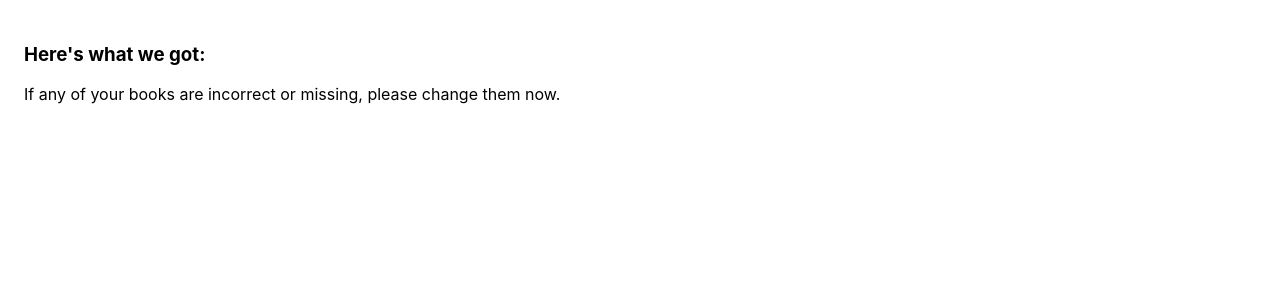
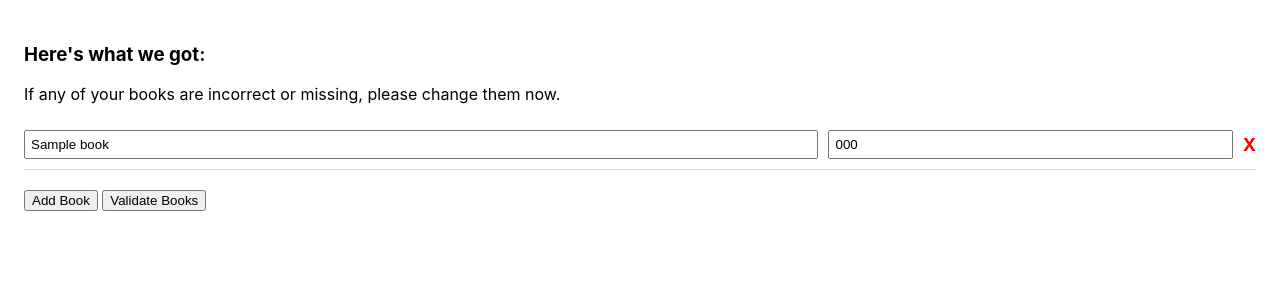
Before and after one commit to mark-ayiah/CPSC-464-Inclusive-Syllabi, a Flask app: template interface/templates/validate.html in a window 1280 px wide. Shown: the top 300 px of the page. Run offline with Flask 3, Linux system fonts and the light colour scheme; the template is opened without the code that fills it: most values are stand-ins (such as "Sample title", 1, 10 or a date in 2020).

Commit message:
added parser + show results on validate  + add/remove options

```diff
--- a/interface/app.py
+++ b/interface/app.py
@@ -1,25 +1,82 @@
-from flask import Flask, render_template, request, render_template
+from flask import Flask, render_template, request, redirect, url_for
+import requests
+import os
+from docx import Document
 
 app = Flask(__name__)
 
+UPLOAD_FOLDER = './uploads'
+app.config['UPLOAD_FOLDER'] = UPLOAD_FOLDER
+
+# Route for the main page (upload page)
 @app.route('/')
 def index():
-    print("HELLO")
-    return render_template('index.html', show_results=False)
+    return render_template('index.html')
 
-@app.route('/submit', methods=['POST'])
+# Route to handle PDF upload and parsing
+@app.route('/validate', methods=['POST'])
 def submit():
-    isbns = request.form.get('isbns').split(',')
-    print(f"ISBN: {isbns}")
-    return render_template('validate.html', isbns=isbns)
+    print("gang")
 
+    file = request.files['file']
+    category = request.form.get('categories')
 
+    print("working")
 
-@app.route('/validate', methods=['POST'])
-def validate():
+    if file and category:
 
+        filepath = os.path.join(app.config['UPLOAD_FOLDER'], file.filename)
+        file.save(filepath)
 
-    return render_template('results.html')
+        # Extract text from the uploaded Word document
+        if file.filename.endswith('.docx'):
+            text = extract_text_from_docx(filepath)
+        else:
+            return "Unsupported file type. Please upload a .docx file."
+
+        # Find books using the OpenLibrary API
+        books = find_books_in_pdf(text)
+
+        print(books)
+
+        # Render the template with the list of books
+        return render_template('validate.html', books=books)
+
+# Function to extract text from a PDF file
+def extract_text_from_docx(filepath):
+    print("test")
+    doc = Document(filepath)
+    text = ''
+    for paragraph in doc.paragraphs:
+        text += paragraph.text + '\n'
+    return text
+
+# Function to search for books using OpenLibrary API
+def search_book(line):
+    url = "http://openlibrary.org/search.json"
+    params = {'q': line}
+    response = requests.get(url, params=params)
+    if response.status_code == 200:
+        data = response.json()
+        if data['numFound'] > 0:
+            book = data['docs'][0]  # Assuming the first result is the most relevant
+            title = book['title']
+            isbn = book.get('isbn', ['N/A'])[0]
+            print(f"Title: {title}\n")
+            print(f"ISBN: {isbn}\n")
+            return title, isbn
+    return None, None
+
+# Function to find books in the parsed Word Doc
+def find_books_in_pdf(text):
+    book_list = []
+    lines = text.split('\n')
+    for line in lines:
+        print(f"Line:{line}")
+        title, isbn = search_book(line)
+        if title:
+            book_list.append({'title': title, 'isbn': isbn})
+    return book_list
 
 @app.route('/results', methods=['POST'])
 def results(isbns):
--- a/interface/templates/validate.html
+++ b/interface/templates/validate.html
@@ -1,14 +1,87 @@
 <!DOCTYPE html>
 <html lang="en">
 <head>
-		<meta charset="UTF-8" />
-		<meta name="viewport" content="width=device-width, initial-scale=1.0" />
-		<title>Algorithmic Curation of Inclusive Syllabi</title>
-		<link rel="stylesheet" href="../static/styles.css" />
+    <meta charset="UTF-8">
+    <meta name="viewport" content="width=device-width, initial-scale=1.0">
+    <title>Book Results</title>
+    <link rel="stylesheet" href="../static/styles.css">
+    <style>
+        table {
+            width: 100%;
+            border-collapse: collapse;
+        }
+        th {
+            text-align: left;
+        }
+        .row {
+            display: flex;
+            align-items: center;
+            padding: 10px 0;
+            border-bottom: 1px solid #ddd;
+        }
+        .row input[type="text"] {
+            padding: 5px;
+            margin-right: 10px;
+        }
+        .title-input {
+            flex: 2; /* Title takes more space */
+        }
+        .isbn-input {
+            flex: 1; /* ISBN takes less space */
+        }
+        .delete-btn {
+            color: red; /* Red color for the X */
+            cursor: pointer;
+            font-size: 18px;
+            font-weight: bold;
+            margin-left: auto; /* Push X to the right */
+        }
+        .delete-btn:hover {
+            color: darkred; /* Darker red when hovering over the X */
+        }
+        .add-row-btn {
+            margin-top: 20px;
+        }
+    </style>
 </head>
 <body>
     <h3>Here's what we got:</h3>
     <p>If any of your books are incorrect or missing, please change them now.</p>
 
+    <form action="/results" method="POST">
+        <div id="books-list">
+            {% for book in books %}
+            <div class="row">
+                <input type="text" class="title-input" name="titles" value="{{ book.title }}" readonly>
+                <input type="text" class="isbn-input" name="isbns" value="{{ book.isbn }}" readonly>
+                <span class="delete-btn" onclick="deleteRow(this)">X</span>
+            </div>
+            {% endfor %}
+        </div>
+        <button type="button" class="add-row-btn" onclick="addRow()">Add Book</button>
+        <button type="submit">Validate Books</button>
+    </form>
+
+    <script>
+        // Function to add a new row
+        function addRow() {
+            const bookList = document.getElementById('books-list');
+            const newRow = document.createElement('div');
+            newRow.className = 'row';
+
+            newRow.innerHTML = `
+                <input type="text" class="title-input" name="titles" placeholder="Enter book title">
+                <input type="text" class="isbn-input" name="isbns" placeholder="Enter ISBN">
+                <span class="delete-btn" onclick="deleteRow(this)">X</span>
+            `;
+
+            bookList.appendChild(newRow);
+        }
+
+        // Function to delete a row
+        function deleteRow(element) {
+            element.parentElement.remove();  // Remove the parent row (div)
+        }
+    </script>
 </body>
 </html>
```
Also changed, not shown: interface/templates/index.html (+5 -13 lines). Lines whose indentation alone changed are shown as unchanged.
